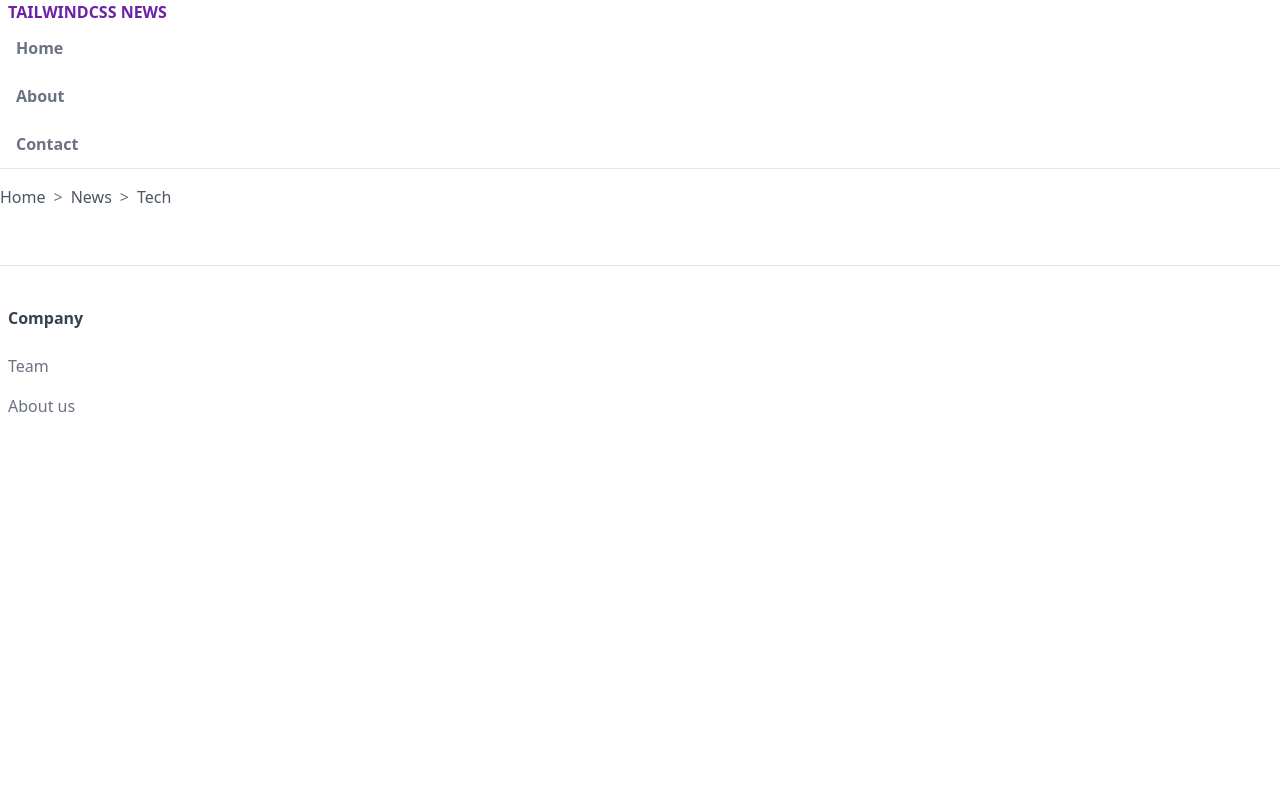
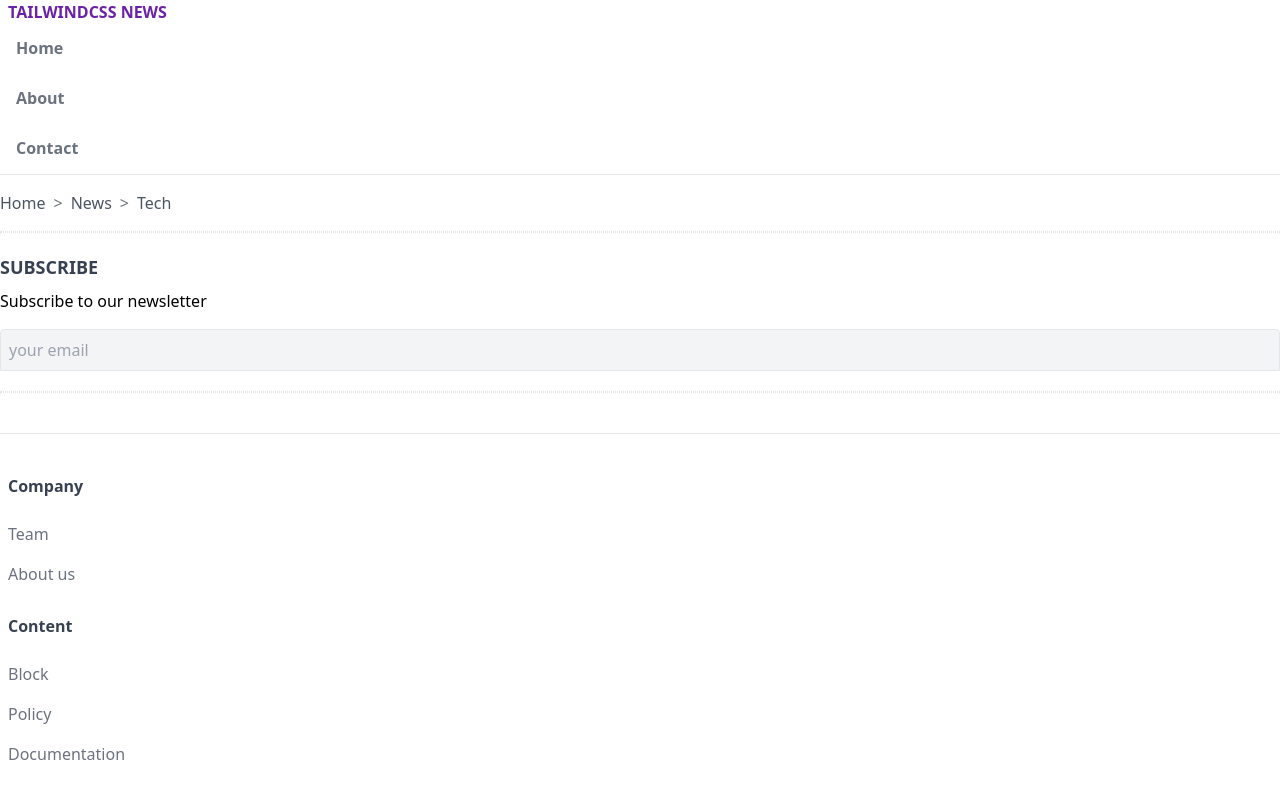
Before and after one commit to Hem1x/tailwindcss-news, a React (Create React App) app: page / in a window 1280 px wide. Shown: the top 798 px of the page. Built offline with nearby package versions, Linux system fonts and the light colour scheme.

Commit message:
Made a hover animation. Made a submit form.

```diff
--- a/src/App.jsx
+++ b/src/App.jsx
@@ -8,9 +8,9 @@ const App = () => {
         <a className='uppercase font-bold text-purple-800' href="#">TailwindCSS news</a>
         <nav>
           <ul className="text-gray-500 font-semibold">
-            <li><a className="inline-block py-3 px-2" href="#">Home</a></li>
-            <li><a className="inline-block py-3 px-2" href="#">About</a></li>
-            <li><a className="inline-block py-3 px-2" href="#">Contact</a></li>
+            <li><a className="inline-block py-3 px-2 border-b-2 border-transparent hover:text-purple-800 hover:border-purple-800" href="#">Home</a></li>
+            <li><a className="inline-block py-3 px-2 border-b-2 border-transparent hover:text-purple-800 hover:border-purple-800" href="#">About</a></li>
+            <li><a className="inline-block py-3 px-2 border-b-2 border-transparent hover:text-purple-800 hover:border-purple-800" href="#">Contact</a></li>
           </ul>
         </nav>
       </header>
@@ -19,22 +19,44 @@ const App = () => {
         {/* breadcrumbs */}
         <div>
           <div className='py-4 overflow-y-auto whitespace-nowrap'>
-            <a className='text-gray-600' href="#">Home</a>
-            <span className='mx-2 text-gray-500'>&gt;</span>
+            <a className='text-gray-600 hover:text-gray-900' href="#">Home</a>
+            <span className='mx-2 text-gray-500 hover:text-gray-900'>&gt;</span>
             <a className='text-gray-600' href="#">News</a>
-            <span className='mx-2 text-gray-500'>&gt;</span>
+            <span className='mx-2 text-gray-500 hover:text-gray-900'>&gt;</span>
             <a className='text-gray-600' href="#">Tech</a>
           </div>
         </div>
+
+        {/* divider */}
+        <div className="border border-dotted"></div>
+
+        {/* subscribe */}
+        <div className='my-5'>
+          <h5 className='font-bold text-lg uppercase text-gray-700 mb-2'>Subscribe</h5>
+          <p className='text-gray-7600 mb-4'>Subscribe to our newsletter</p>
+          <input placeholder='your email' type="email" className='text-gray-700 bg-gray-100 p-2 w-full border rounded-t hover:border-gray-900'/>
+        </div>
+
+        {/* divider */}
+        <div className="border border-dotted"></div>
       </main>
 
       <footer className='border-t mt-10 py-10 px-2'>
         <div>
-          <div>
+          <div className='mb-5'>
             <h6 className='font-semibold text-gray-700 mb-4'>Company</h6>
             <ul>
-              <li><a className='inline-block text-gray-500 py-2' href="#">Team</a></li>
-              <li><a className='inline-block text-gray-500 py-2' href="#">About us</a></li>
+              <li><a className='inline-block text-gray-500 py-2 hover:underline decoration-gray-700 underline-offset-2' href="#">Team</a></li>
+              <li><a className='inline-block text-gray-500 py-2 hover:underline decoration-gray-700 underline-offset-2' href="#">About us</a></li>
+            </ul>
+          </div>
+
+          <div>
+            <h6 className='font-semibold text-gray-700 mb-4'>Content</h6>
+            <ul>
+              <li><a className='inline-block text-gray-500 py-2 hover:underline decoration-gray-700 underline-offset-2' href="#">Block</a></li>
+              <li><a className='inline-block text-gray-500 py-2 hover:underline decoration-gray-700 underline-offset-2' href="#">Policy</a></li>
+              <li><a className='inline-block text-gray-500 py-2 hover:underline decoration-gray-700 underline-offset-2' href="#">Documentation</a></li>
             </ul>
           </div>
         </div>
```
